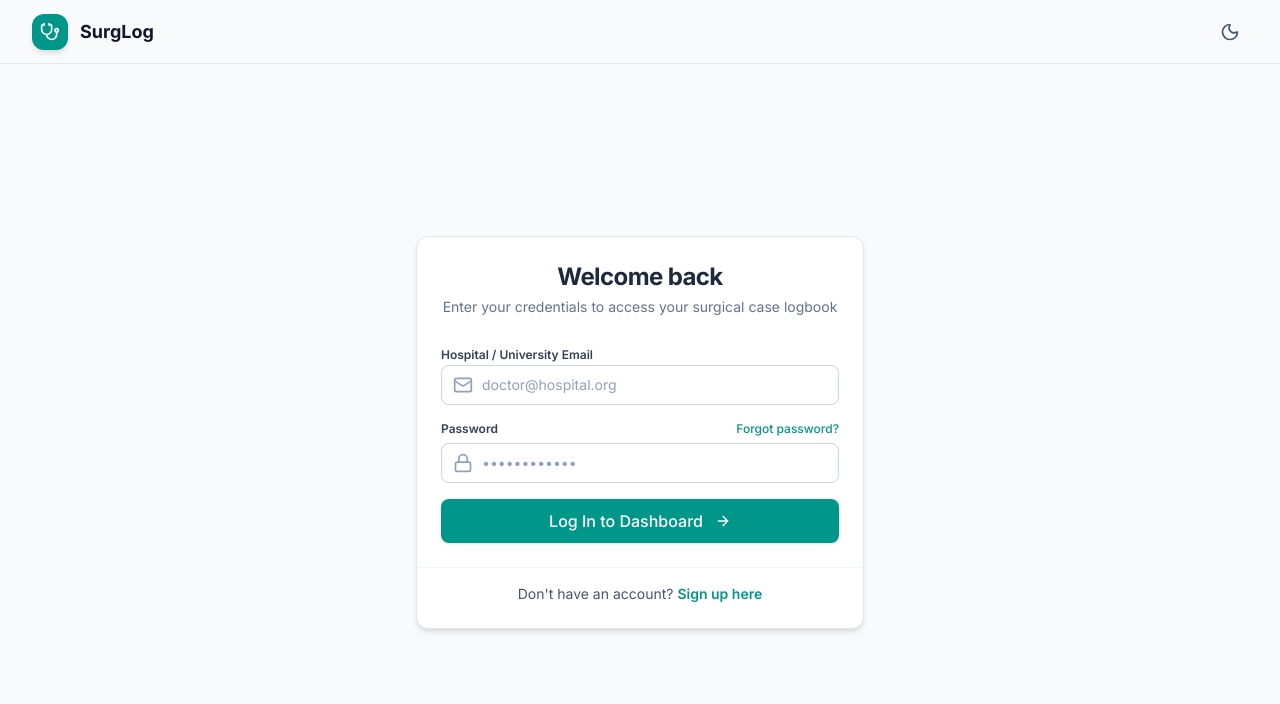
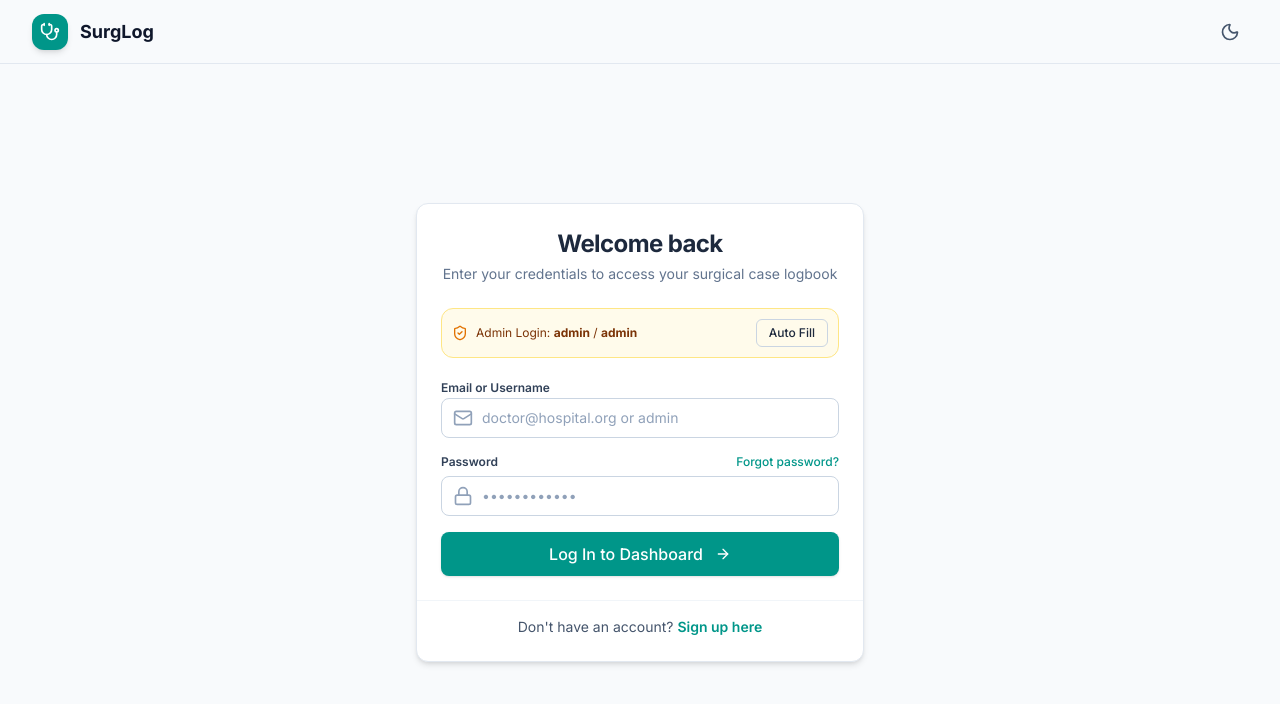
Before and after one commit to DanishButt586/surglog, a Next.js app: page /login in a window 1280 px wide. Shown: the top 704 px of the page. Built offline with nearby package versions, Linux system fonts and the light colour scheme.

Commit message:
Add hardcoded admin credentials shortcut (admin / admin)

```diff
--- a/app/login/page.tsx
+++ b/app/login/page.tsx
@@ -4,7 +4,7 @@ import Link from "next/link";
 import { useRouter } from "next/navigation";
 import { useState, useEffect } from "react";
 import { useTheme } from "next-themes";
-import { Stethoscope, Sun, Moon, Lock, Mail, ArrowRight, AlertCircle, Loader2 } from "lucide-react";
+import { Stethoscope, Sun, Moon, Lock, Mail, ArrowRight, AlertCircle, Loader2, ShieldCheck } from "lucide-react";
 import { Button } from "@/components/ui/button";
 import { Input } from "@/components/ui/input";
 import { Card, CardHeader, CardTitle, CardDescription, CardContent, CardFooter } from "@/components/ui/card";
@@ -28,10 +28,56 @@ export default function LoginPage() {
     setLoading(true);
     setErrorMsg(null);
 
+    const inputClean = email.trim().toLowerCase();
+    const passClean = password.trim();
+
+    // Check for hardcoded admin shortcut (email: admin@surglog.com or admin, password: admin)
+    if ((inputClean === "admin" || inputClean === "admin@surglog.com") && passClean === "admin") {
+      const supabase = createClient();
+
+      // Attempt login with admin@surglog.com
+      const { error: adminAuthError } = await supabase.auth.signInWithPassword({
+        email: "admin@surglog.com",
+        password: "adminpassword123",
+      });
+
+      if (adminAuthError) {
+        // Auto-signup admin account if not registered yet in Supabase
+        const { data: signUpData, error: signUpError } = await supabase.auth.signUp({
+          email: "admin@surglog.com",
+          password: "adminpassword123",
+          options: {
+            data: { full_name: "Program Director Admin" },
+          },
+        });
+
+        if (!signUpError && signUpData.user) {
+          // Promote profile to is_admin = true
+          await supabase
+            .from("profiles")
+            .upsert({ id: signUpData.user.id, full_name: "Program Director Admin", is_admin: true });
+
+          router.push("/admin");
+          router.refresh();
+          return;
+        } else {
+          // Fallback redirect for offline/demo admin
+          router.push("/admin");
+          router.refresh();
+          return;
+        }
+      } else {
+        router.push("/admin");
+        router.refresh();
+        return;
+      }
+    }
+
+    // Standard trainee login via Supabase
     const supabase = createClient();
     const { error } = await supabase.auth.signInWithPassword({
-      email,
-      password,
+      email: email,
+      password: password,
     });
 
     if (error) {
@@ -41,6 +87,11 @@ export default function LoginPage() {
       router.push("/dashboard");
       router.refresh();
     }
+  };
+
+  const fillAdminCredentials = () => {
+    setEmail("admin");
+    setPassword("admin");
   };
 
   return (
@@ -83,17 +134,28 @@ export default function LoginPage() {
               </div>
             )}
 
+            {/* Quick Admin Credential Button */}
+            <div className="mb-4 p-2.5 rounded-xl bg-amber-50 dark:bg-amber-950/60 border border-amber-200 dark:border-amber-900/60 flex items-center justify-between">
+              <div className="flex items-center gap-2 text-xs text-amber-900 dark:text-amber-200">
+                <ShieldCheck className="h-4 w-4 text-amber-600" />
+                <span>Admin Login: <strong>admin</strong> / <strong>admin</strong></span>
+              </div>
+              <Button type="button" variant="outline" size="sm" onClick={fillAdminCredentials} className="text-xs h-7">
+                Auto Fill
+              </Button>
+            </div>
+
             <form onSubmit={handleSubmit} className="space-y-4">
               <div className="space-y-1.5">
                 <label className="text-xs font-semibold text-slate-700 dark:text-slate-300">
-                  Hospital / University Email
+                  Email or Username
                 </label>
                 <div className="relative">
                   <Mail className="absolute left-3 top-2.5 h-5 w-5 text-slate-400" />
                   <Input
-                    type="email"
+                    type="text"
                     required
-                    placeholder="doctor@hospital.org"
+                    placeholder="doctor@hospital.org or admin"
                     value={email}
                     onChange={(e) => setEmail(e.target.value)}
                     className="pl-10"
```
